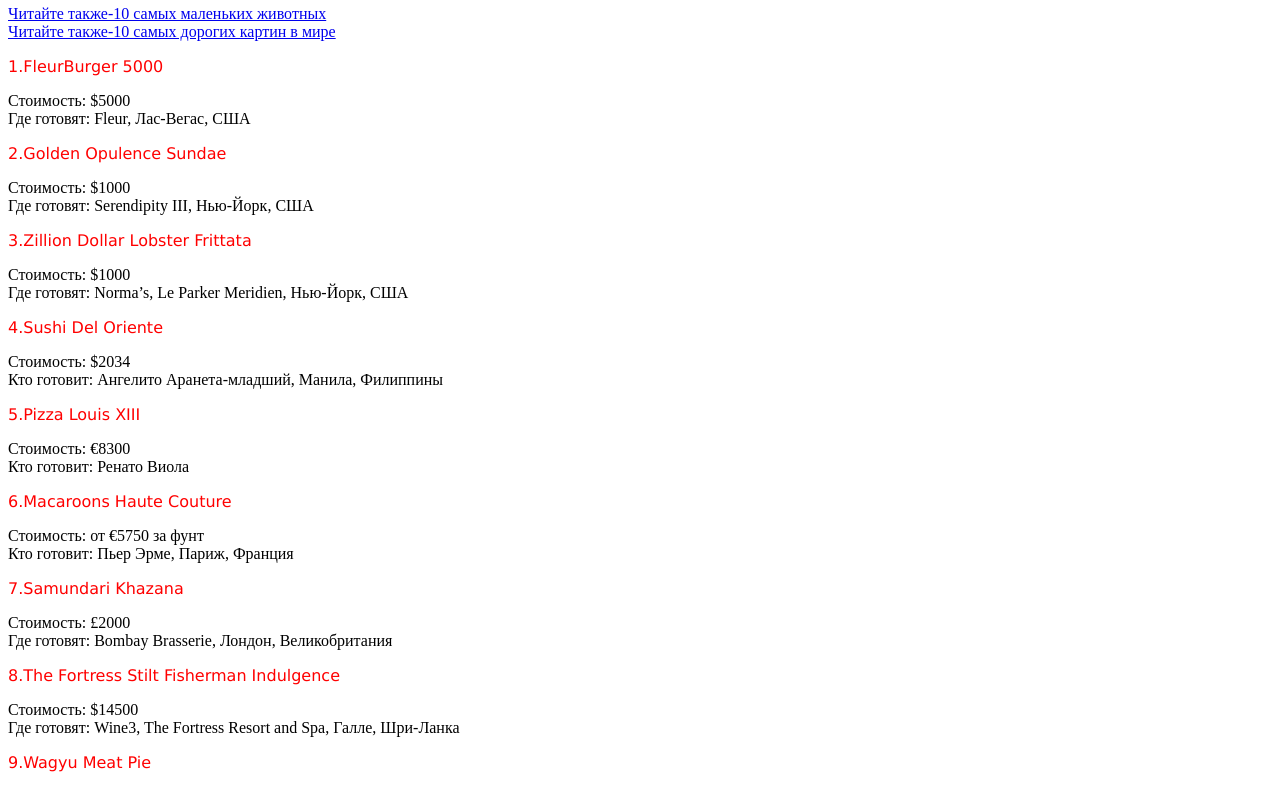
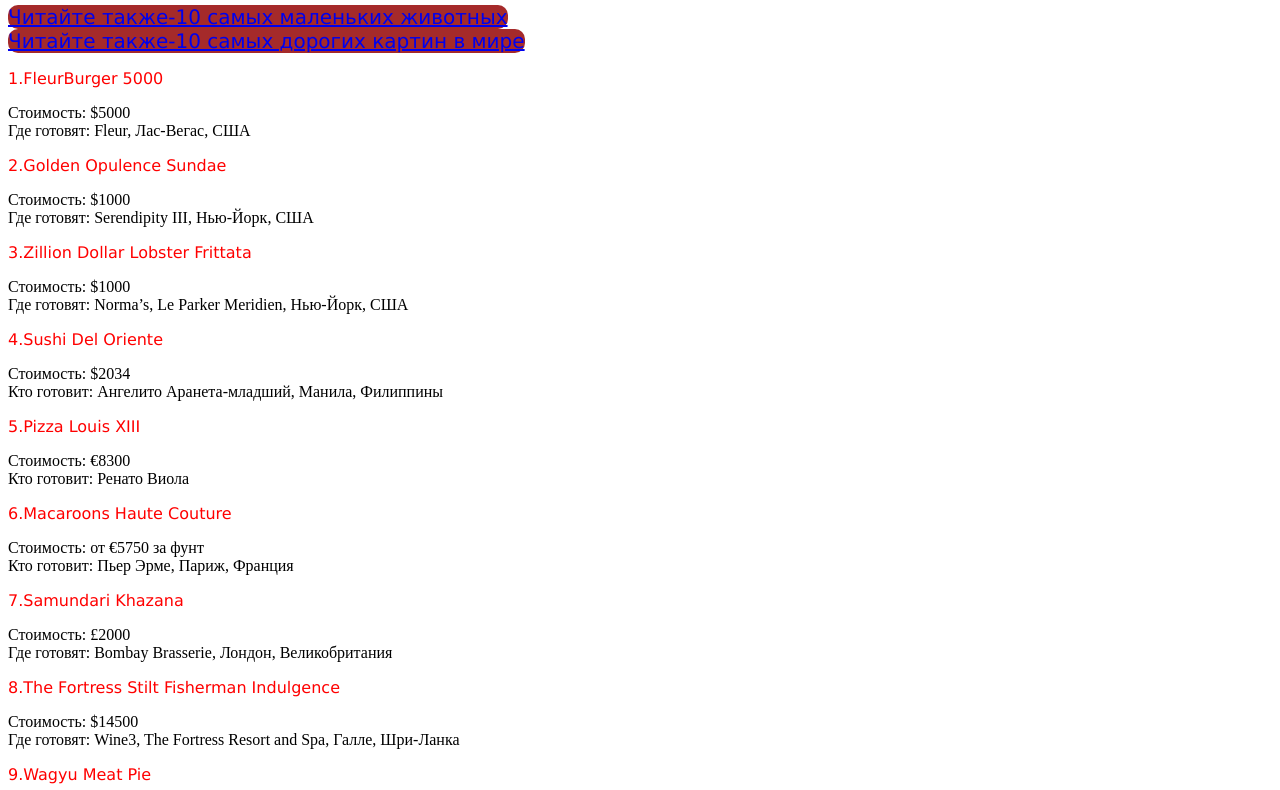
Before and after one commit to Oritub/3, a plain HTML site: page index.html in a window 1280 px wide. Shown: the part 62-852 px from the top of the page. Drawn offline with Linux system fonts and the light colour scheme.

Commit message:
Update style.css

```diff
--- a/style.css
+++ b/style.css
@@ -10,3 +10,10 @@
     font-family:Verdana;
 
 }
+a{
+    color:(45, 204, 229, 0.977);
+    background-color: brown;
+    font-family: Verdana, Geneva, Tahoma, sans-serif;
+    border-radius:10px;
+    font-size:20px;
+}
```
